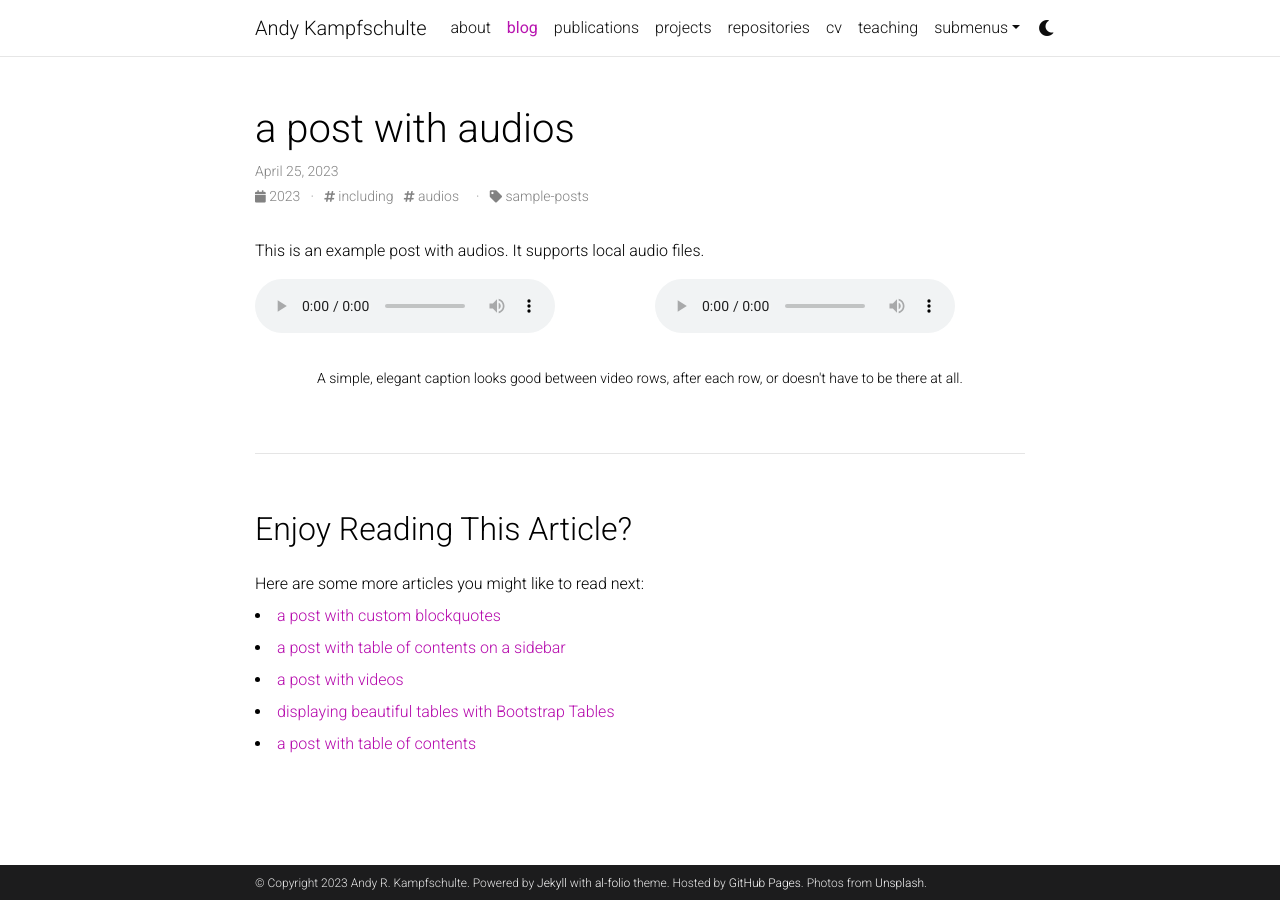
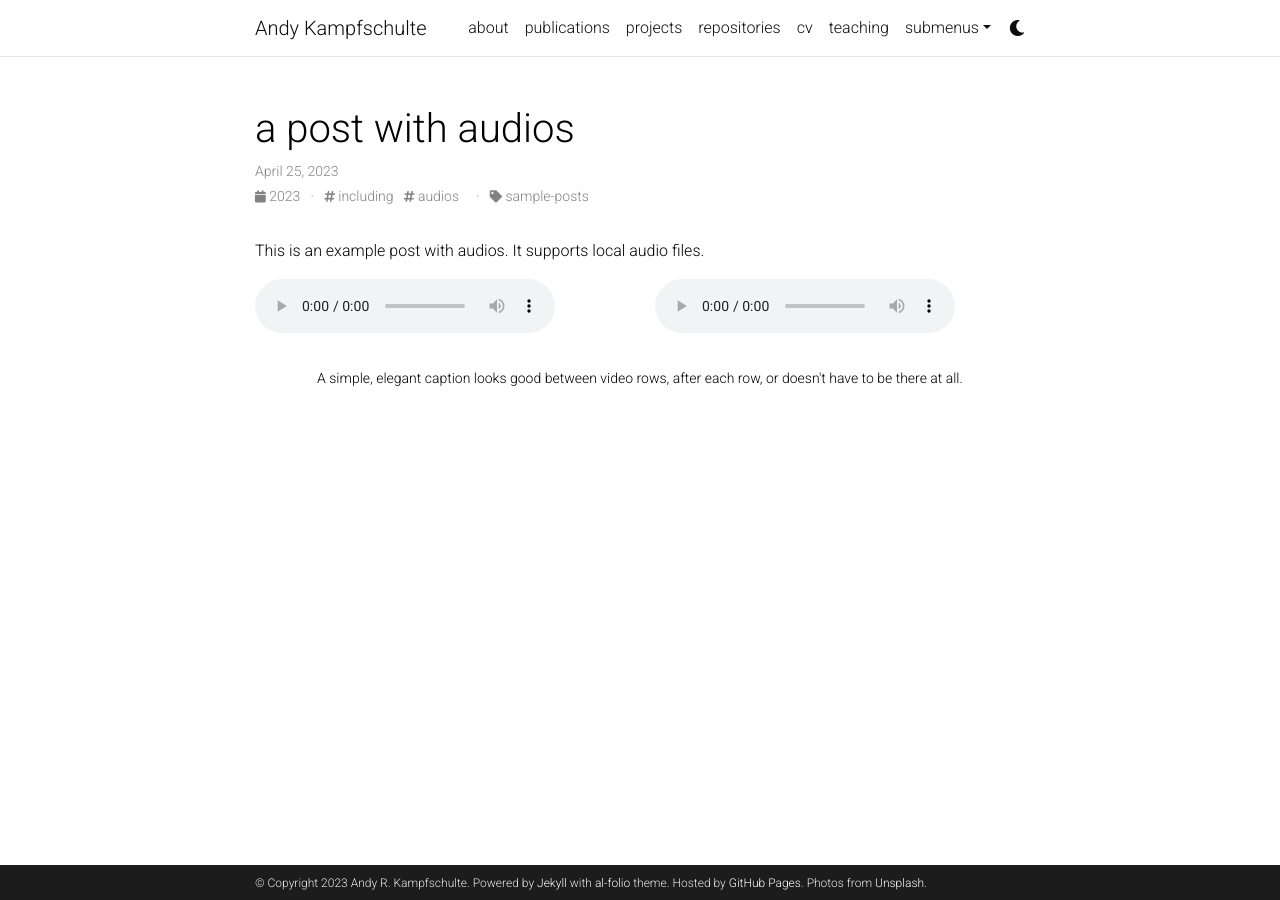
Before and after one commit to kampfsca/kampfsca.github.io, a Jekyll site: the page built from _posts/2023-04-25-audios.md, in a window 1280 px wide. Built offline with Jekyll 4.4.1, drawn with Linux system fonts in a browser that asks for light colours; comment, search, counter and statistics services are not loaded; a style sheet for code colours, icons or effects is not loaded.

Commit message:
remove blog

```diff
--- a/_config.yml
+++ b/_config.yml
@@ -122,17 +122,17 @@ bing_site_verification:  # out your bing-site-verification ID (Bing Webmaster)
 # Blog
 # -----------------------------------------------------------------------------
 
-blog_name: al-folio # blog_name will be displayed in your blog page
-blog_nav_title: blog # your blog must have a title for it to be displayed in the nav bar
-blog_description: a simple whitespace theme for academics
-permalink: /blog/:year/:title/
+#blog_name: al-folio # blog_name will be displayed in your blog page
+#blog_nav_title: blog # your blog must have a title for it to be displayed in the nav bar
+#blog_description: a simple whitespace theme for academics
+#permalink: /blog/:year/:title/
 
 # Pagination
 pagination:
   enabled: true
 
 related_blog_posts:
-  enabled: true
+  enabled: false
   max_related: 5
 
 # Giscus comments (RECOMMENDED)
@@ -152,15 +152,15 @@ giscus:
   lang: en
 
 # Disqus comments (DEPRECATED)
-disqus_shortname: al-folio # put your disqus shortname
+#disqus_shortname: al-folio # put your disqus shortname
 # https://help.disqus.com/en/articles/1717111-what-s-a-shortname
 
 # External sources.
 # If you have blog posts published on medium.com or other external sources,
 # you can display them in your blog by adding a link to the RSS feed.
-external_sources:
-  - name: medium.com
-    rss_url: https://medium.com/@al-folio/feed
+#external_sources:
+#  - name: medium.com
+#    rss_url: https://medium.com/@al-folio/feed
 
 # -----------------------------------------------------------------------------
 # Collections
```
